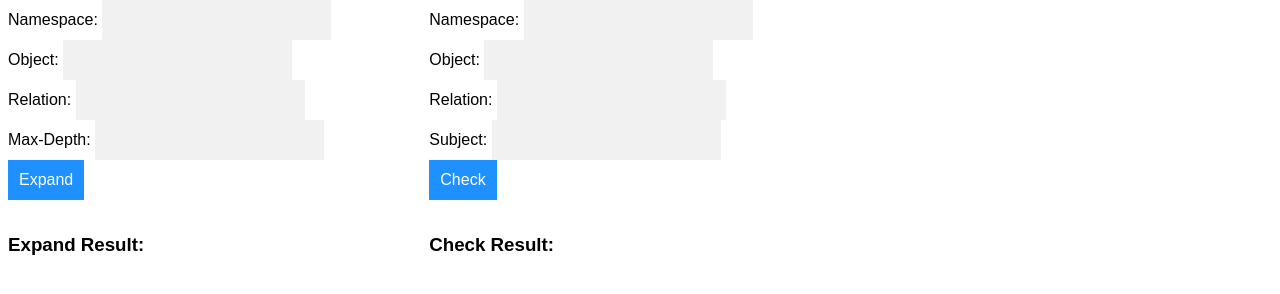
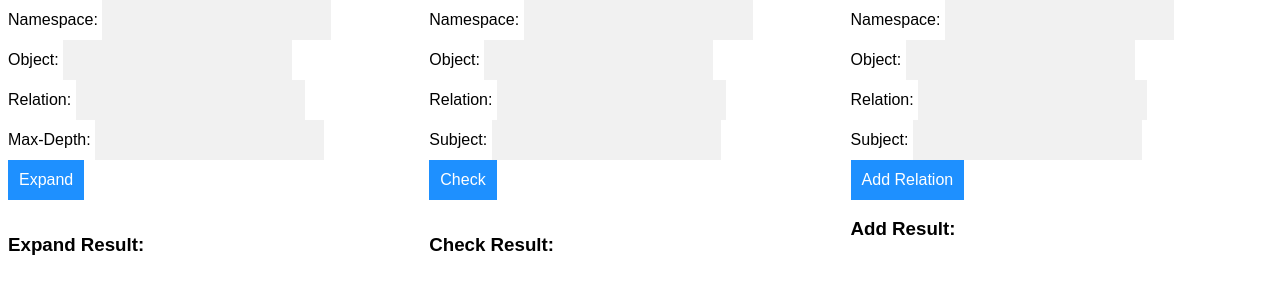
Before and after one commit to TwigSlot/twig-server, a Flask app: template twig_server/templates/admin.html in a window 1280 px wide. Shown: the part 322-616 px from the top of the page. Run offline with Flask 2, Linux system fonts and the light colour scheme; the template is opened without the code that fills it, so the values that code supplies are empty.

Commit message:
working add relation

```diff
--- a/twig_server/app.py
+++ b/twig_server/app.py
@@ -66,6 +66,8 @@ app.add_url_rule('/admin/check',
                  methods=["GET"], view_func=keto.check_relation)
 app.add_url_rule('/admin/expand',
                  methods=["GET"], view_func=keto.expand)
+app.add_url_rule('/admin/add',
+                 methods=["POST"], view_func=keto.add_relation)
 
 def create_app(test_config=None):
     if test_config is not None:
--- a/twig_server/templates/admin.html
+++ b/twig_server/templates/admin.html
@@ -113,8 +113,8 @@
         function get_list(class_name) {
             var ans = [];
             Array.from(document.getElementsByClassName(class_name)).forEach(element => {
-                if (ans.indexOf(element.innerHTML) == -1)
-                    ans.push(element.innerHTML)
+                if (ans.indexOf(element.innerText) == -1)
+                    ans.push(element.innerText)
             });
             return ans
         }
@@ -131,16 +131,12 @@
             autocomplete(document.getElementById('expand-object'), get_list('object_data'))
             autocomplete(document.getElementById('expand-relation'), get_list('relation_data'))
             autocomplete(document.getElementById('expand-max-depth'), [])
-            autocomplete(document.getElementById('check-namespace'), get_list('namespace_data'))
-            autocomplete(document.getElementById('check-object'), get_list('object_data'))
-            autocomplete(document.getElementById('check-relation'), get_list('relation_data'))
-            autocomplete(document.getElementById('check-subject_id'), get_list('subject_data'))
             document.getElementById('expand-form').addEventListener('submit', function (e) {
                 e.preventDefault()
                 var xhttp = new XMLHttpRequest();
                 xhttp.onreadystatechange = function () {
                     if (this.readyState == 4 && this.status == 200) {
-                        document.getElementById('expand-result').innerHTML = xhttp.responseText
+                        document.getElementById('expand-result').innerText = xhttp.responseText
                     }
                 }
 
@@ -152,12 +148,16 @@
                 }), true);
                 xhttp.send();
             })
+            autocomplete(document.getElementById('check-namespace'), get_list('namespace_data'))
+            autocomplete(document.getElementById('check-object'), get_list('object_data'))
+            autocomplete(document.getElementById('check-relation'), get_list('relation_data'))
+            autocomplete(document.getElementById('check-subject_id'), get_list('subject_data'))
             document.getElementById('check-form').addEventListener('submit', function (e) {
                 e.preventDefault()
                 var xhttp = new XMLHttpRequest();
                 xhttp.onreadystatechange = function () {
                     if (this.readyState == 4 && this.status == 200) {
-                        document.getElementById('check-result').innerHTML = xhttp.responseText
+                        document.getElementById('check-result').innerText = xhttp.responseText
                     }
                 }
                 xhttp.open("GET", `${window.location.href}/check` + formatParams({
@@ -165,6 +165,28 @@
                     'object': document.getElementById('check-object').value,
                     'relation': document.getElementById('check-relation').value,
                     'subject_id': document.getElementById('check-subject_id').value,
+                }), true)
+                xhttp.send();
+            })
+            autocomplete(document.getElementById('add-namespace'), get_list('namespace_data'))
+            autocomplete(document.getElementById('add-object'), get_list('object_data'))
+            autocomplete(document.getElementById('add-relation'), get_list('relation_data'))
+            autocomplete(document.getElementById('add-subject_id'), get_list('subject_data'))
+            document.getElementById('add-form').addEventListener('submit', function(e) {
+                e.preventDefault()
+                var xhttp = new XMLHttpRequest();
+                xhttp.onreadystatechange = function () {
+                    if (this.readyState == 4 && this.status == 200) {
+                        window.location.reload()
+                    }else{
+                        document.getElementById('add-result').innerText = xhttp.responseText
+                    }
+                }
+                xhttp.open("POST", `${window.location.href}/add` + formatParams({
+                    'namespace': document.getElementById('add-namespace').value,
+                    'object': document.getElementById('add-object').value,
+                    'relation': document.getElementById('add-relation').value,
+                    'subject_id': document.getElementById('add-subject_id').value,
                 }), true)
                 xhttp.send();
             })
@@ -257,7 +279,32 @@
                 <h3 id="check-result"> </h3>
             </div>
         </div>
-        <div class="column"></div>
+        <div class="column">
+            <form id="add-form" autocomplete="off">
+                <label for="add-namespace">Namespace: </label>
+                <div class="autocomplete">
+                    <input type="text" id="add-namespace" name="namespace" />
+                </div><br>
+
+                <label for="add-object">Object: </label>
+                <div class="autocomplete">
+                    <input type="text" id="add-object" name="object" />
+                </div><br>
+
+                <label for="add-relation">Relation: </label>
+                <div class="autocomplete">
+                    <input type="text" id="add-relation" name="relation" />
+                </div><br>
+
+                <label for="add-subject_id">Subject: </label>
+                <div class="autocomplete">
+                    <input type="text" id="add-subject_id" name="subject_id" />
+                </div><br>
+                <input type="submit" value='Add Relation' />
+            </form>
+            <h3>Add Result: </h3>
+            <h3 id="add-result"> </h3>
+        </div>
     </div>
 
 </body>
```
Also changed, not shown: twig_server/routes/keto.py (+9 -0 lines), README.md.
